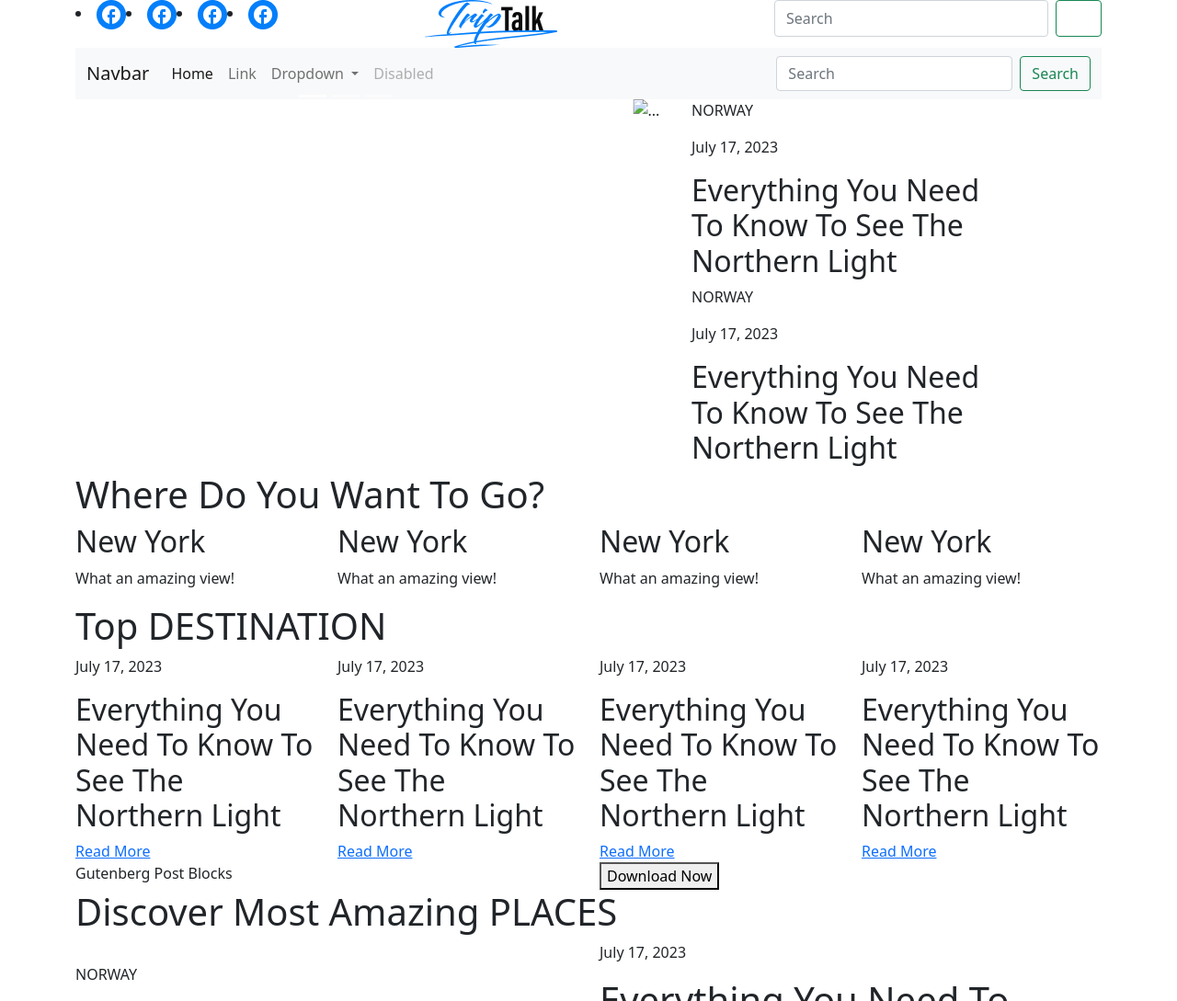
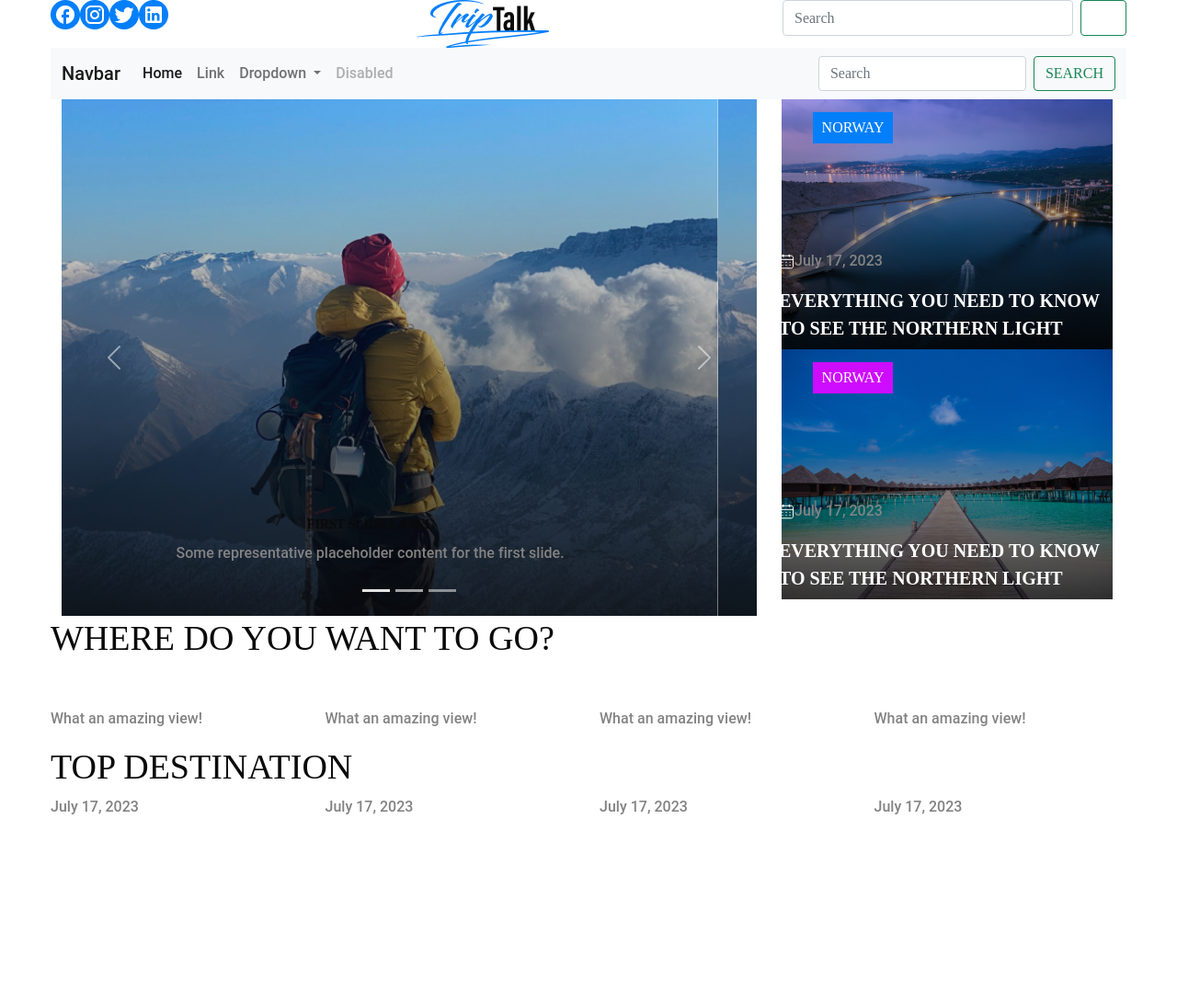
Before and after one commit to owadud/triptalk, a plain HTML site: page index.html in a window 1280 px wide. Shown: the top 1089 px of the page at 92% size. Drawn offline with nearby package versions, Linux system fonts and the light colour scheme.

Commit message:
hero section

```diff
--- a/index.html
+++ b/index.html
@@ -17,11 +17,11 @@
         <header class="container">
             <div class="top-bar-header row">
                 <div class="col-4">
-                    <div class="d-flex">
+                    <div class="d-flex social-media">
                         <li><img src="images/Facebook.png" alt="Facebook"></li>
-                        <li><img src="images/Facebook.png" alt="Facebook"></li>
-                        <li><img src="images/Facebook.png" alt="Facebook"></li>
-                        <li><img src="images/Facebook.png" alt="Facebook"></li>
+                        <li><img src="images/Instagram.png" alt="Instagram"></li>
+                        <li><img src="images/Twitter.png" alt="Twitter"></li>
+                        <li><img src="images/Linkekin.png" alt="Linkekin"></li>
                     </div>
                 </div>
                 <div class="col-4">
@@ -100,21 +100,21 @@
                     </div>
                     <div class="carousel-inner">
                         <div class="carousel-item active">
-                            <img src="images/Image.png" class="d-block w-100" alt="...">
+                            <img src="images/slider.png" class="d-block w-100" alt="...">
                             <div class="carousel-caption d-none d-md-block">
                                 <h5>First slide label</h5>
                                 <p>Some representative placeholder content for the first slide.</p>
                             </div>
                         </div>
                         <div class="carousel-item">
-                            <img src="images/Image.png" class="d-block w-100" alt="...">
+                            <img src="images/slider.png" class="d-block w-100" alt="...">
                             <div class="carousel-caption d-none d-md-block">
                                 <h5>Second slide label</h5>
                                 <p>Some representative placeholder content for the second slide.</p>
                             </div>
                         </div>
                         <div class="carousel-item">
-                            <img src="images/Image.png" class="d-block w-100" alt="...">
+                            <img src="images/slider.png" class="d-block w-100" alt="...">
                             <div class="carousel-caption d-none d-md-block">
                                 <h5>Third slide label</h5>
                                 <p>Some representative placeholder content for the third slide.</p>
@@ -136,16 +136,21 @@
 
             <div class="col-4">
                 <div class="norway-one">
-                    <p>NORWAY</p>
-                    <p>July 17, 2023</p>
-                    <h2>Everything You Need To Know
-                        To See The Northern Light</h2>
+                    <button>Norway</button>
+                  <div class="northern">
+                    <p><img src="/images/date.svg" alt="">July 17, 2023</p>
+                    <h3>Everything You Need To Know
+                        To See The Northern Light</h3>
+                  </div>
                 </div>
                 <div class="norway-two">
-                    <p>NORWAY</p>
-                    <p>July 17, 2023</p>
-                    <h2>Everything You Need To Know
-                        To See The Northern Light</h2>
+                    <button>Norway</button>
+                    <div class="northern">
+                        <p><img src="/images/date.svg" alt="">July 17, 2023</p>
+                        <h3>Everything You Need To Know
+                            To See The Northern Light</h3>
+                    </div>
+
                 </div>
             </div>
 
--- a/style.css
+++ b/style.css
@@ -0,0 +1,116 @@
+*{
+    font-family: Oswald;
+}
+
+:root {
+    --black: #0A0A0A;
+    --gray:#838383;
+    --base-colors-white: #ffffff;
+
+  }
+
+.container{
+    max-width: 1200px;
+    width: 100%;
+    margin: 0 auto;
+    padding-left: 15px;
+    padding-right: 15px;
+}
+p,a{
+    font-size: 16px;
+    color: var(--gray);
+    font-family: Roboto;
+    font-size: 16px;
+    font-style: normal;
+    font-weight: 500;
+    line-height: 24px;
+    letter-spacing: 0.016px;
+}
+h1{
+    font-size: 38px;
+    color: var(--black);
+    text-transform: uppercase;
+    line-height: 48px;
+}
+
+
+h2{
+    color: var(--base-colors-white, #FFF);
+    font-size: 32px;
+    font-style: normal;
+    font-weight: 700;
+    line-height: 36px;
+    text-transform: uppercase;
+}
+
+h3{
+    color: var(--base-colors-white, #FFF);
+    font-size: 20px;
+    font-style: normal;
+    font-weight: 700;
+    line-height: 30px;
+    text-transform: uppercase;
+}
+
+h4{
+    color:var(--black);
+    font-size: 18px;
+    font-style: normal;
+    font-weight: 700;
+    line-height: 28px;
+    text-transform: uppercase;
+}
+
+h5{
+    color: var(--black);
+    font-size: 14px;
+    font-style: normal;
+    font-weight: 700;
+    line-height: 22px;
+    text-transform: uppercase;
+}
+
+.social-media li{
+    list-style: none;
+}
+
+.norway-one{
+    background-image: url(images/hero-section.png);
+    background-repeat: no-repeat, repeat;
+    background-position: center;
+    height: 272px;
+    position: relative;
+
+
+}
+.norway-two{
+    background-image: url(images/hero-section-two.png);
+    background-repeat: no-repeat, repeat;
+    background-position: center;
+    height: 272px;
+    position: relative;
+}
+button{
+    border: none;
+    padding: 5px 10px;
+    color: #FFF;
+    text-transform: uppercase;
+}
+.norway-one button{
+    background: #047FFA;
+    position: absolute;
+    top: 5%;
+    left: 10%;
+
+}
+.norway-two button{
+    background: #CE0CFF;
+    position: absolute;
+    top: 5%;
+    left: 10%;
+
+}
+.northern{
+    position: absolute;
+    bottom: 0;
+}
```
Also changed, not shown: images/date.svg (added).
